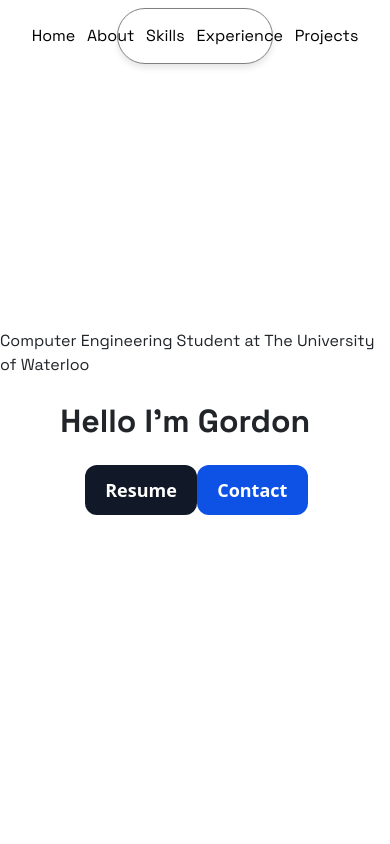
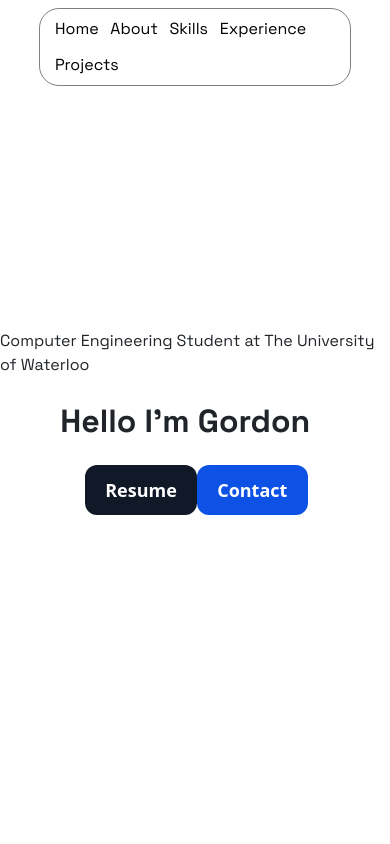
Before and after one commit to gordonzhang1/personal-portfolio, a React (Vite) app: page / in a window 390 px wide. Shown: the top 844 px of the page. Built offline with nearby package versions, Linux system fonts and the light colour scheme.

Commit message:
fix: fixed nav elements going out of bounds

```diff
--- a/src/Projects.css
+++ b/src/Projects.css
@@ -15,8 +15,9 @@
 }
 
 .loo {
-  width: 60%;
-  height: 30vh;
+  width: 50%;
+  height: auto;
+  object-fit: cover; /* Prevents image distortion */
   margin: 0;
   padding: 0;
 }
--- a/src/components/Contact.jsx
+++ b/src/components/Contact.jsx
@@ -7,7 +7,7 @@ export default function Contact() {
         <h1>Contact</h1>
         <ul className="info-container-contact">
           <li className="school-email">
-            School Email:&nbsp;
+            Email:&nbsp;
             <a
               href="mailto:g234zhan@uwaterloo.ca"
               target="_blank"
--- a/src/nav.css
+++ b/src/nav.css
@@ -2,15 +2,36 @@
   display: flex;
   gap: 2vw;
   border: 1px solid grey;
-  padding: 15px 25px; /* Add some padding inside each nav button */
-  border-radius: 40px; /* Optional: rounded corners */
-  box-shadow: 0px 4px 6px rgba(0, 0, 0, 0.1); /* Add a subtle shadow */
+  padding: 15px 25px;
+  border-radius: 40px;
+  box-shadow: 0px 4px 6px rgba(0, 0, 0, 0.1);
   transition: box-shadow 0.3s ease, transform 0.3s ease;
-  background-color: white; /* Optional: background color to cover content beneath */
-  z-index: 1000; /* Ensure it stays above other content */
+  background-color: white;
+  z-index: 1000;
   font-family: "Space Grotesk";
   width: 40vw;
   justify-content: center;
+}
+
+/* For tablets and smaller screens */
+@media (max-width: 768px) {
+  .nav-container {
+    width: 60vw; /* Reduce width */
+    gap: 1.5vw; /* Reduce gap */
+    padding: 10px 20px; /* Adjust padding */
+    border-radius: 30px; /* Slightly smaller border radius */
+  }
+}
+
+/* For mobile devices */
+@media (max-width: 480px) {
+  .nav-container {
+    width: 80vw; /* Increase width to fit smaller screens */
+    gap: 1vw; /* Further reduce gap */
+    padding: 8px 15px; /* Smaller padding for mobile */
+    border-radius: 20px; /* Smaller border radius for compact look */
+    box-shadow: none; /* Remove shadow for cleaner mobile design */
+  }
 }
 
 .big-nav {
@@ -34,4 +55,5 @@
 .home-container {
   display: flex;
   gap: 3vw;
+  flex-wrap: wrap;
 }
```
